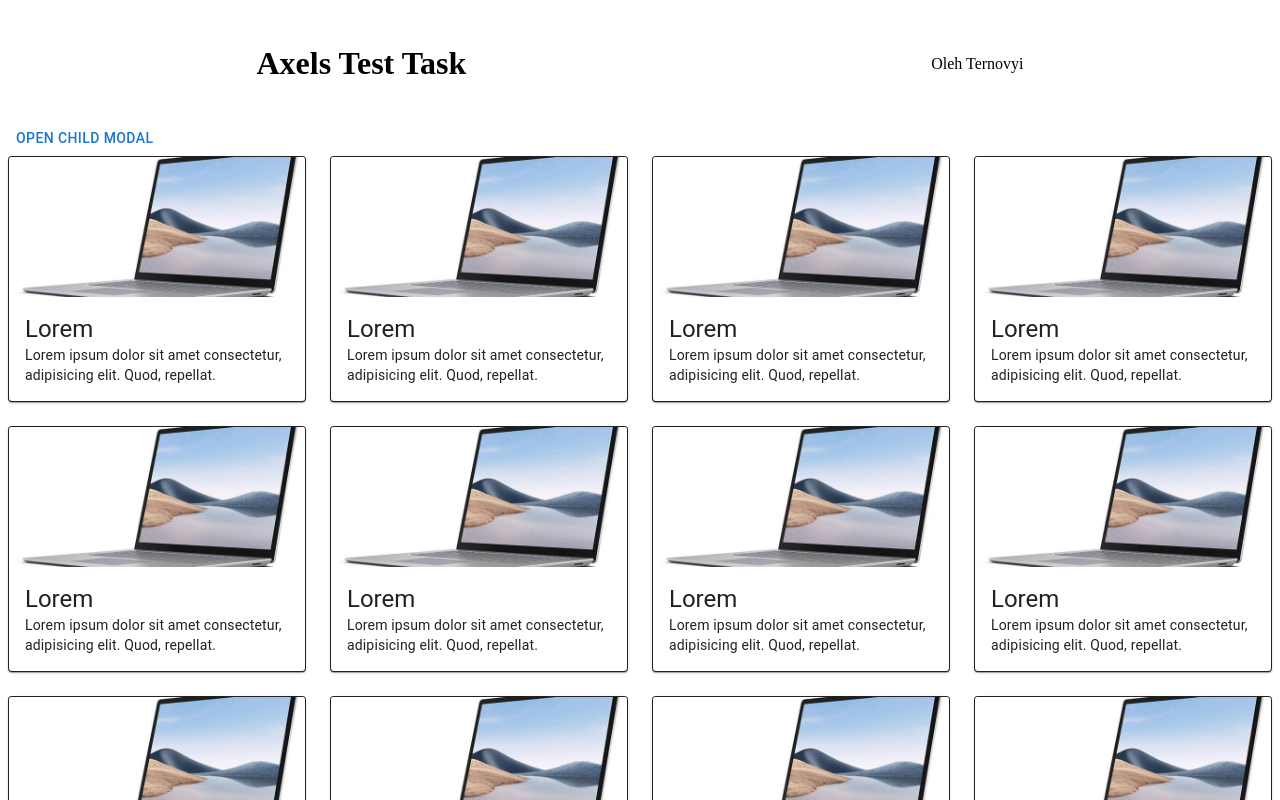
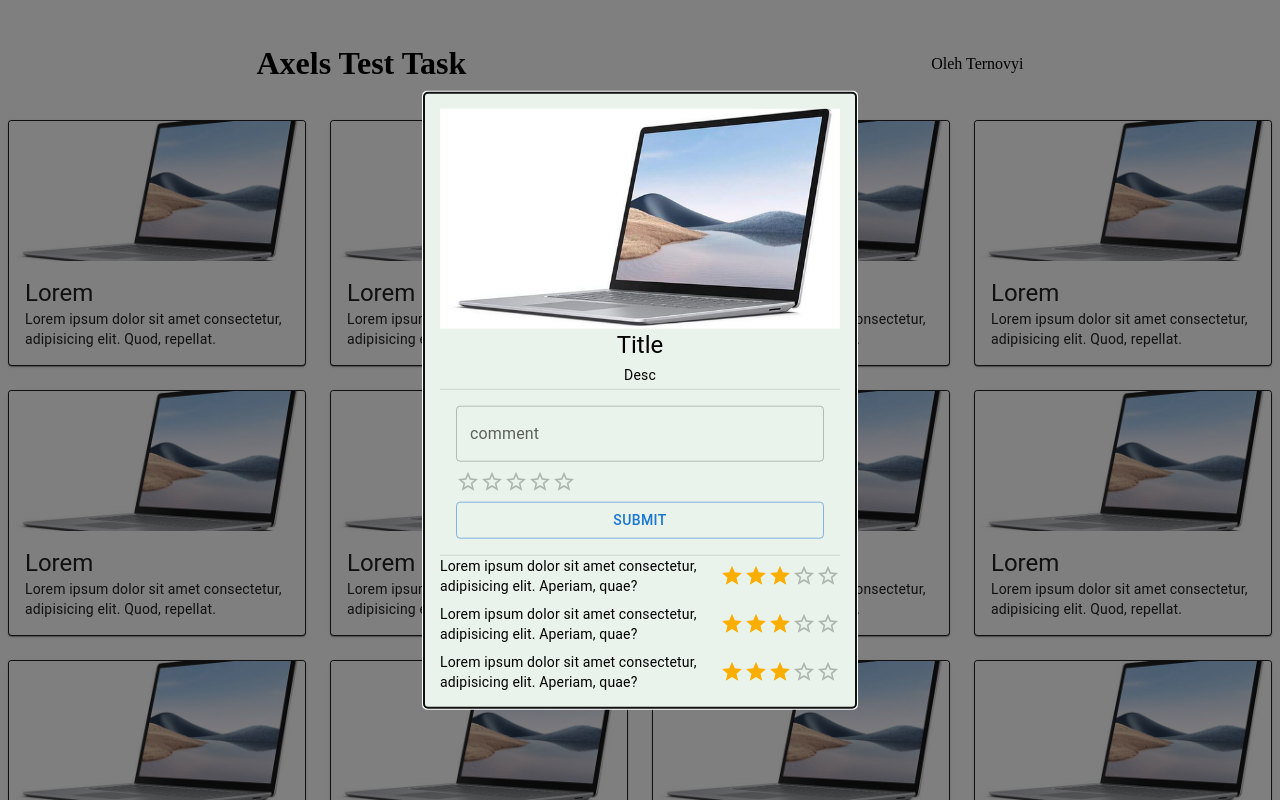
Before and after one commit to OlegTernovuy/Axels-Test-Task, a React (Create React App) app: page /products/1 in a window 1280 px wide. Shown: the top 800 px of the page. Built offline with nearby package versions, Linux system fonts and the light colour scheme.

Commit message:
add routing between products

```diff
--- a/package.json
+++ b/package.json
@@ -11,6 +11,7 @@
     "@testing-library/user-event": "^13.2.1",
     "react": "^18.3.1",
     "react-dom": "^18.3.1",
+    "react-router-dom": "^6.23.1",
     "react-scripts": "5.0.1",
     "styled-components": "^6.1.11",
     "web-vitals": "^2.1.0"
--- a/src/App.jsx
+++ b/src/App.jsx
@@ -1,13 +1,14 @@
 import "./App.css";
 import { Footer, Header } from "./components";
-import ProductsPage from "./pages/productsPage/ProductsPage";
 import { AppDiv } from "./styled/StyledApp";
+import { RouterProvider } from "react-router-dom";
+import { routes } from "./routes/routes";
 
 function App() {
   return (
     <AppDiv>
       <Header />
-      <ProductsPage />
+      <RouterProvider router={routes} />
       <Footer />
     </AppDiv>
   );
--- a/src/components/ProductCard.jsx
+++ b/src/components/ProductCard.jsx
@@ -7,11 +7,14 @@ import {
 } from "@mui/material";
 import prodImage from "../img/prodImage.webp";
 import React from "react";
+import { useNavigate } from "react-router-dom";
 
 const ProductCard = () => {
+  const navigate = useNavigate();
+
   return (
     <Card sx={{ maxWidth: 345 }}>
-      <CardActionArea>
+      <CardActionArea onClick={() => navigate("/products/1")}>
         <CardMedia
           component="img"
           height="140"
--- a/src/components/ProductModal.jsx
+++ b/src/components/ProductModal.jsx
@@ -1,17 +1,24 @@
-import { Button, CardMedia, Modal, Typography } from "@mui/material";
+import { CardMedia, Modal, Typography } from "@mui/material";
 import Divider from "@mui/material/Divider";
 import React from "react";
 import { BoxModalStyle, ProdInModal } from "../styled/StyledModal";
 import CommentsList from "./CommentsList";
 import CommentForm from "./CommentForm";
 import prodImage from "../img/prodImage.webp";
+import { useNavigate } from "react-router-dom";
 
 const ProductModal = () => {
-  const [open, setOpen] = React.useState(false);
+  const [open, setOpen] = React.useState(true);
+
+  const navigate = useNavigate();
+
+  const closeModal = () => {
+    setOpen(false);
+    navigate("/");
+  };
   return (
     <>
-      <Button onClick={() => setOpen(true)}>Open Child Modal</Button>
-      <Modal open={open} onClose={() => setOpen(false)}>
+      <Modal open={open} onClose={closeModal}>
         <BoxModalStyle>
           <ProdInModal>
             <CardMedia
--- a/src/pages/productsPage/ProductsPage.jsx
+++ b/src/pages/productsPage/ProductsPage.jsx
@@ -2,14 +2,12 @@ import React from "react";
 import { GridStyle, StyledDiv } from "../../styled/StyledProductsPage";
 import { Box, Grid } from "@mui/material";
 import ProductCard from "../../components/ProductCard";
-import ProductModal from "../../components/ProductModal";
+import { Outlet } from "react-router-dom";
 
 const ProductsPage = () => {
   return (
     <StyledDiv>
       <Box>
-      <ProductModal/>
-
         <Grid container spacing={3} columns={{ xs: 4, sm: 9, md: 12 }}>
           {Array.from(Array(24)).map((_, index) => (
             <GridStyle item xs={2} sm={3} md={3} key={index}>
@@ -18,6 +16,7 @@ const ProductsPage = () => {
           ))}
         </Grid>
       </Box>
+      <Outlet />
     </StyledDiv>
   );
 };
--- /dev/null
+++ b/src/routes/routes.js
@@ -0,0 +1,21 @@
+import { createBrowserRouter } from "react-router-dom";
+
+import NotFound from "../pages/notFoundPage/NotFound";
+import ProductsPage from "../pages/productsPage/ProductsPage";
+import ProductModal from "../components/ProductModal";
+
+const routes = createBrowserRouter([
+  {
+    path: "/",
+    element: <ProductsPage />,
+    errorElement: <NotFound />,
+    children: [
+      {
+        path: "products/:prodId",
+        element: <ProductModal />,
+      },
+    ],
+  },
+]);
+
+export { routes };
```
Also changed, not shown: 1 other file (tests, documents, lock files or other folders).
